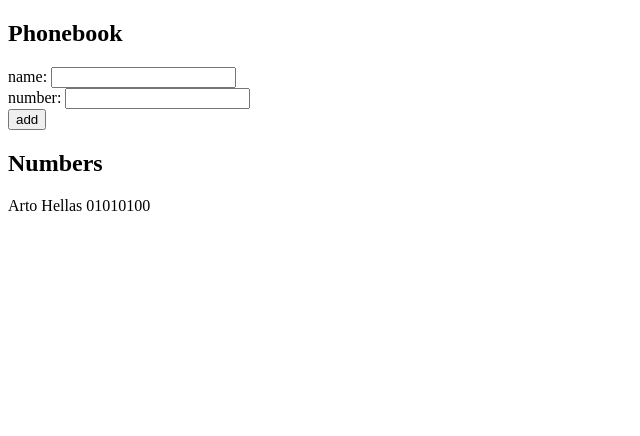
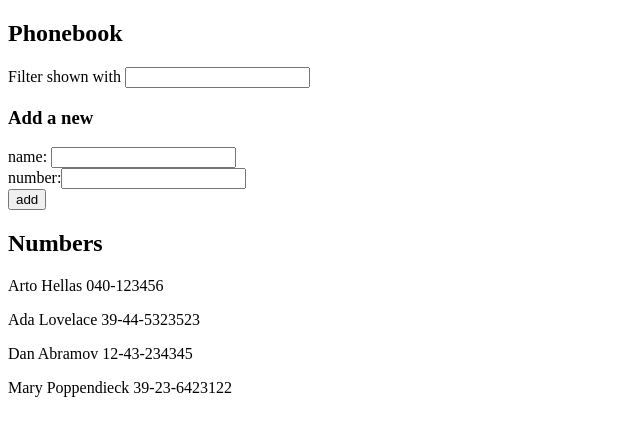
Before and after one commit to rammyblog/fullstackopen, a React (Create React App) app in the folder part2/phonebook/: page / in a window 1280 px wide. Shown: the top 436 px of the page, without its empty margins (0-640 px from the left). Built offline with nearby package versions, Linux system fonts and the light colour scheme.

Commit message:
Done 2.10

```diff
--- a/part2/phonebook/src/App.js
+++ b/part2/phonebook/src/App.js
@@ -1,17 +1,77 @@
 import React, { useState } from "react";
+
+const Filter = ({ search, onChangeHandler }) => {
+  return (
+    <>
+      Filter shown with <input value={search} onChange={onChangeHandler} />
+    </>
+  );
+};
+
+const PersonForm = ({
+  newName,
+  handleNewName,
+  newNumber,
+  handleNewNumber,
+  handleFormSubmit,
+}) => {
+  return (
+    <>
+      <form onSubmit={handleFormSubmit}>
+        <div>
+          name: <input value={newName} onChange={handleNewName} />
+        </div>
+        <div>
+          number:
+          <input value={newNumber} onChange={handleNewNumber} />
+        </div>
+        <div>
+          <button type="submit">add</button>
+        </div>
+      </form>
+    </>
+  );
+};
+
+const Person = ({ persons }) => {
+  return persons.map((person) => (
+    <>
+      <p key={person.name}>
+        {person.name} {person.number}
+      </p>
+    </>
+  ));
+};
 
 const App = () => {
   const [persons, setPersons] = useState([
-    { name: "Arto Hellas", number: "01010100" },
+    { name: "Arto Hellas", number: "040-123456" },
+    { name: "Ada Lovelace", number: "39-44-5323523" },
+    { name: "Dan Abramov", number: "12-43-234345" },
+    { name: "Mary Poppendieck", number: "39-23-6423122" },
   ]);
+  const [personSearch, setPersonSearch] = useState([]);
+
   const [newName, setNewName] = useState("");
   const [newNumber, setNewNumber] = useState("");
+  const [search, setSearch] = useState("");
 
   const handleNewName = (e) => {
     setNewName(e.target.value);
   };
   const handleNewNumber = (e) => {
     setNewNumber(e.target.value);
+  };
+
+  const handleSearchChange = (e) => {
+    setSearch(e.target.value);
+    if (e.target.value) {
+      setPersonSearch(
+        persons.filter((person) => person.name.toLowerCase().includes(search))
+      );
+    } else {
+      setPersonSearch([]);
+    }
   };
 
   const handleFormSubmit = (e) => {
@@ -24,24 +84,21 @@ const App = () => {
   return (
     <div>
       <h2>Phonebook</h2>
-      <form onSubmit={handleFormSubmit}>
-        <div>
-          name: <input value={newName} onChange={handleNewName} />
-        </div>
-        <div>
-          number:{" "}
-          <input type="number" value={newNumber} onChange={handleNewNumber} />
-        </div>
-        <div>
-          <button type="submit">add</button>
-        </div>
-      </form>
+      <Filter search={search} onChangeHandler={handleSearchChange} />
+      <h3>Add a new</h3>
+      <PersonForm
+        newName={newName}
+        handleNewName={handleNewName}
+        newNumber={newNumber}
+        handleNewNumber={handleNewNumber}
+        handleFormSubmit={handleFormSubmit}
+      />
       <h2>Numbers</h2>
-      {persons.map((person) => (
-        <p key={person.name}>
-          {person.name} {person.number}
-        </p>
-      ))}
+      {search ? (
+        <Person persons={personSearch} />
+      ) : (
+        <Person persons={persons} />
+      )}
     </div>
   );
 };
```
